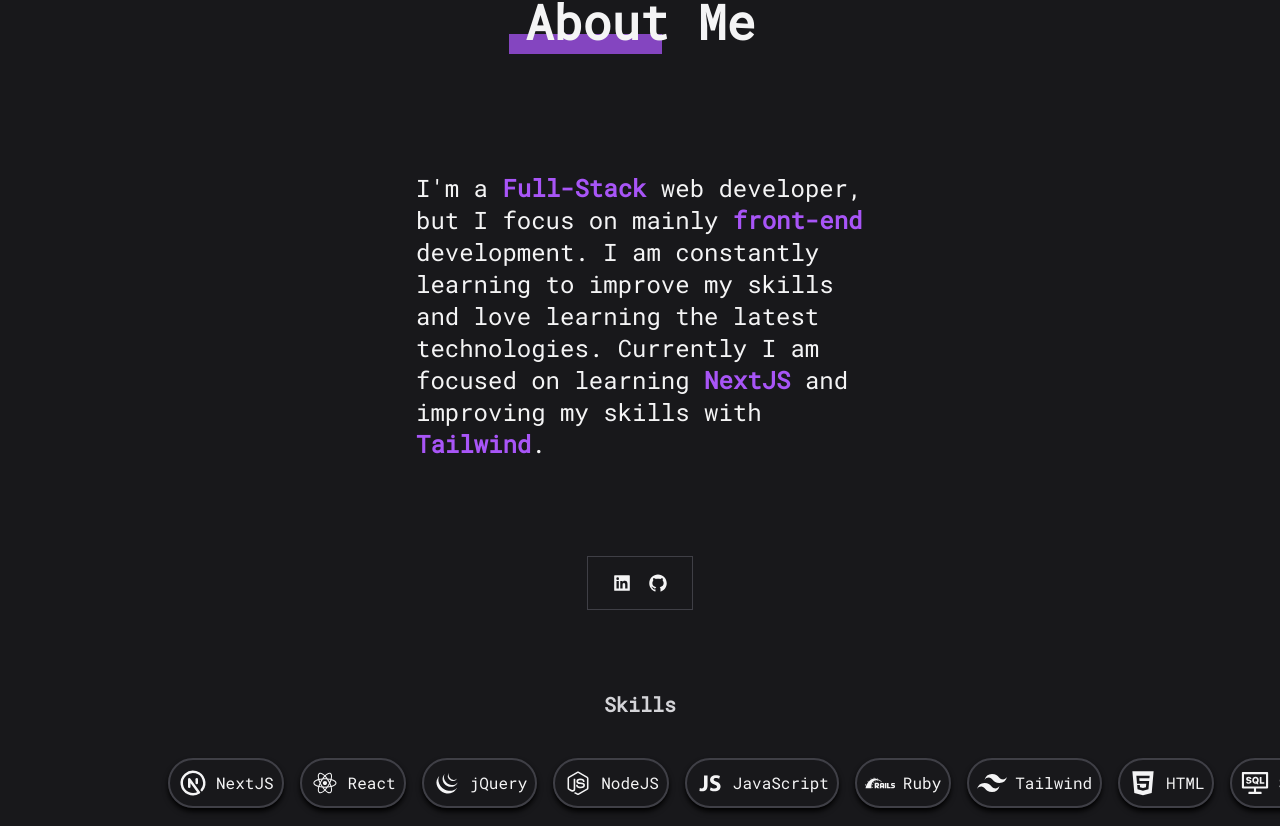
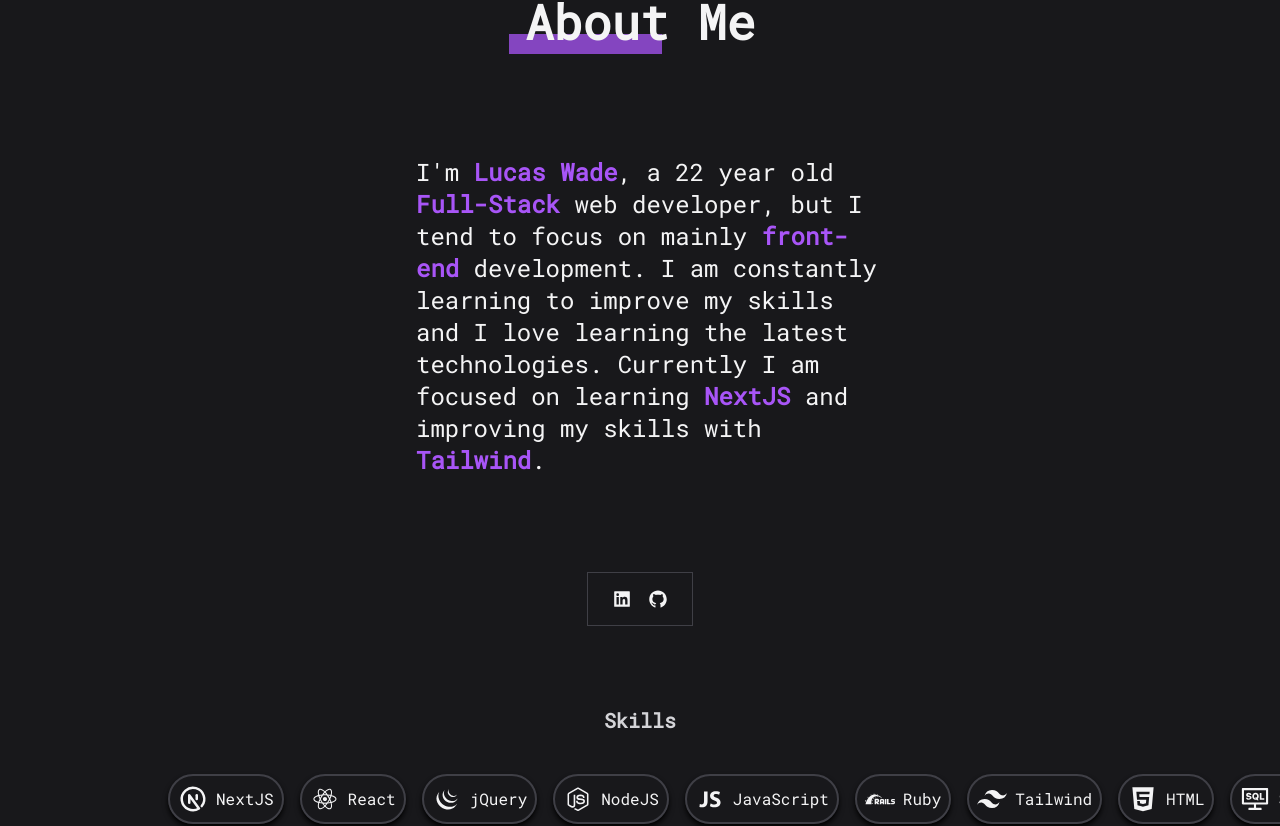
Before and after one commit to lucasw4/lucas-wade, a Next.js app: page / in a window 1280 px wide. Shown: the part 1118-1944 px from the top of the page. Built offline with nearby package versions, Linux system fonts and the light colour scheme.

Commit message:
Update About content and meta data

```diff
--- a/src/pages/about.jsx
+++ b/src/components/About.jsx
@@ -1,5 +1,6 @@
 import HeaderText from "@/components/HeaderText";
 import Pill from "@/components/Pill";
+import Head from "next/head";
 import React from "react";
 import { AiFillGithub, AiFillLinkedin } from "react-icons/ai";
 
@@ -13,11 +14,14 @@
       <div className='lg:mx-32 flex flex-col h-[40rem] lg:justify-center lg:items-center md:mt-24 mt-32'>
         <div className='h-full flex flex-col justify-center lg:w-1/2'>
           <div className='py-4 pl-4 mx-4 text-2xl'>
-            I&apos;m a <strong className='text-purple-500'>Full-Stack </strong>
-            web developer, but I focus on mainly{" "}
+            I&apos;m{" "}
+            <strong className='text-purple-500 font-bold'>Lucas Wade</strong>, a
+            22 year old <strong className='text-purple-500'>Full-Stack </strong>
+            web developer, but I tend to focus on mainly{" "}
             <strong className='text-purple-500'>front-end </strong>
-            development. I am constantly learning to improve my skills and love
-            learning the latest technologies. Currently I am focused on learning
+            development. I am constantly learning to improve my skills and I
+            love learning the latest technologies. Currently I am focused on
+            learning
             <strong className='text-purple-500'> NextJS</strong> and improving
             my skills with <strong className='text-purple-500'>Tailwind</strong>
             .
@@ -39,9 +43,9 @@
             <AiFillGithub />
           </a>
         </div>
-        <h1 className='text-xl items-center text-center my-10 font-bold text-zinc-300'>
+        <h2 className='text-xl items-center text-center my-10 font-bold text-zinc-300'>
           Skills
-        </h1>
+        </h2>
         <div className='container grid grid-cols-2 px-10 gap-4 place-items-center md:flex'>
           <Pill text='NextJS' />
           <Pill text='React' />
--- a/src/pages/contact.jsx
+++ b/src/components/Contact.jsx
@@ -1,4 +1,5 @@
 import HeaderText from "@/components/HeaderText";
+import Head from "next/head";
 import React from "react";
 
 const Contact = () => {
--- a/src/pages/portfolio.jsx
+++ b/src/components/Portfolio.jsx
@@ -1,5 +1,6 @@
 import Card from "@/components/Card";
 import HeaderText from "@/components/HeaderText";
+import Head from "next/head";
 import React from "react";
 
 const projects = [
@@ -41,7 +42,10 @@
 
 const Portfolio = () => {
   return (
-    <div className='bg-zinc-900 py-8 md:mt-40 mt-96' id='portfolio--section'>
+    <section
+      className='bg-zinc-900 py-8 md:mt-40 mt-96'
+      id='portfolio--section'
+    >
       <HeaderText message='Projects' />
       <div className='container mx-auto mt-32'>
         <div className='h-24'></div>
@@ -74,7 +78,7 @@
           </strong>
         </a>
       </div>
-    </div>
+    </section>
   );
 };
 
--- a/src/pages/resume.jsx
+++ b/src/components/Resume.jsx
@@ -1,4 +1,5 @@
 import HeaderText from "@/components/HeaderText";
+import Head from "next/head";
 import React from "react";
 
 const Resume = () => {
--- a/src/pages/index.jsx
+++ b/src/pages/index.jsx
@@ -2,17 +2,20 @@
 import Header from "@/components/Header";
 import NavBar from "@/components/NavBar";
 import Head from "next/head";
-import About from "./about";
-import Contact from "./contact";
-import Portfolio from "./portfolio";
-import Resume from "./resume";
+import About from "../components/About";
+import Contact from "../components/Contact";
+import Portfolio from "../components/Portfolio";
+import Resume from "../components/Resume";
 
 export default function Home() {
   return (
     <>
       <Head>
-        <title>Lucas Wade&apos;s Portfolio</title>
-        <meta name='description' content='Lucas Wade portfolio website' />
+        <title>Lucas Wade</title>
+        <meta
+          name='description'
+          content='A portfolio website for Lucas Wade. Lucas Wade is a web developer, with a specialty in Front-End work. He is also a capable Full-Stack developer and web designer.'
+        />
         <meta name='viewport' content='width=device-width, initial-scale=1' />
         <link rel='icon' href='/favicon.ico' />
       </Head>
```
